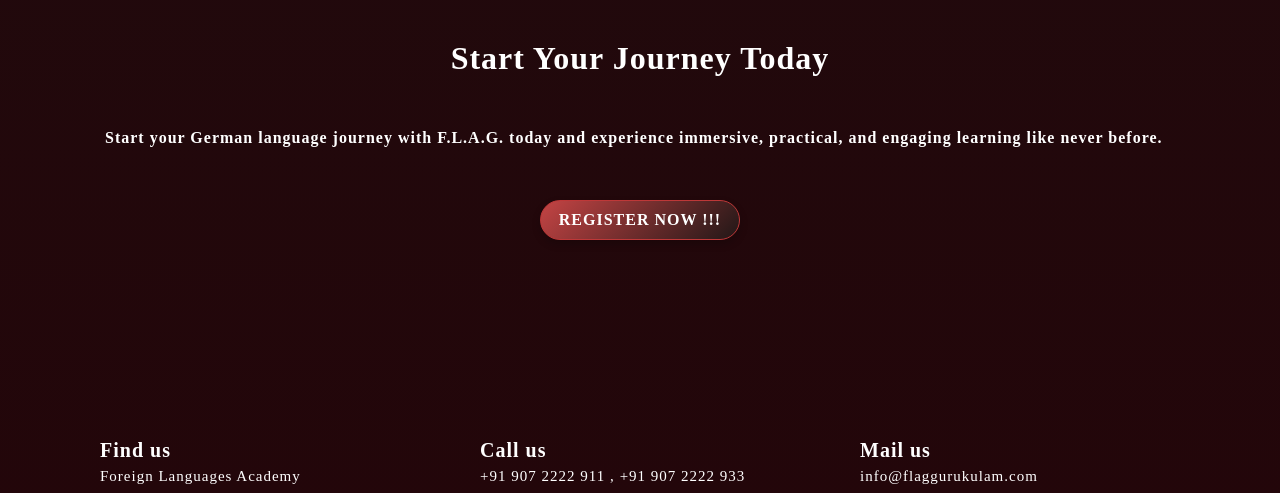
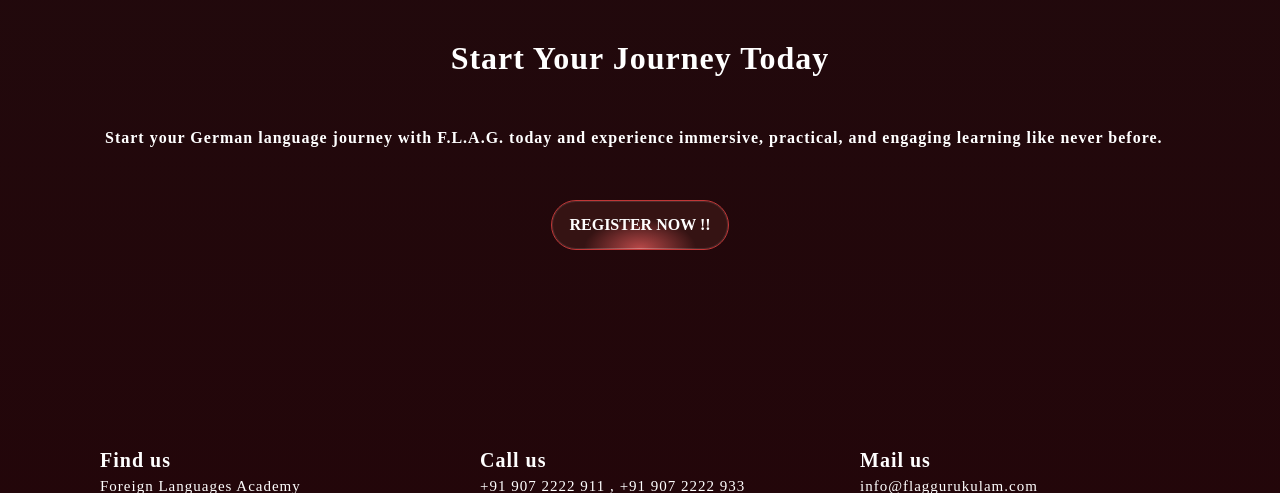
Before and after one commit to lifeplannerdev/flag, a Django app: page /whyflag/ in a window 1280 px wide. Shown: the part 2720-3213 px from the top of the page. Run offline with Django 5.2, Linux system fonts and the light colour scheme; some libraries are stand-ins or nearby versions; some web fonts are replaced.

Commit message:
feb 5 commit

```diff
--- a/templates/whyflag.html
+++ b/templates/whyflag.html
@@ -256,31 +256,69 @@
       </div>
     </div>
   </div>
-  <div style="display: flex; justify-content: center; align-items: center;margin-top: 70px;">
-    <a href="{% url 'flagapp:registeration' %}" style="text-decoration: none;">
-    <div
-      class="button4 text-center"
-      style="
-        width: 200px;
-        height: 40px;
-        border-radius: 50px;
-        background: linear-gradient(135deg, rgb(196, 68, 68), rgb(34, 23, 23));
-        display: flex;
-        justify-content: center;
-        align-items: center;
-        margin-top: -40px;
-        border: 1px solid rgb(190, 56, 56);
-        box-shadow: 0 4px 8px rgba(0, 0, 0, 0.2);
-        cursor: pointer;
-        transition: all 0.3s ease;
-      "
-      onmouseover="this.style.transform='scale(1.1)'; this.style.boxShadow='0 6px 12px rgba(0, 0, 0, 0.3)';"
-      onmouseout="this.style.transform='scale(1)'; this.style.boxShadow='0 4px 8px rgba(0, 0, 0, 0.2)';"
-    >
-      <span style="color: #fff;  font-weight: bold; letter-spacing: 1px;">REGISTER NOW !!!</span>
+  <style>
+    /* From Uiverse.io by zanina-yassine */
+  .button1 {
+    min-width: 120px;
 
-    </div>
-  </a>
+    position: relative;
+    cursor: pointer;
+
+    padding: 12px 17px;
+    border: 1px solid rgb(194, 55, 55);
+    border-radius: 30px;
+
+    box-shadow: inset 0 0 0 1px rgba(255, 255, 255, 0.1);
+    background: radial-gradient(
+      ellipse at bottom,
+      rgb(185, 73, 73) 0%,
+      rgb(53, 19, 19) 45%
+    );
+
+    color: rgb(255, 255, 255);
+
+    transition: all 1s cubic-bezier(0.15, 0.83, 0.66, 1);
+  }
+
+  .button1::before {
+    content: "";
+    width: 70%;
+    height: 1px;
+
+    position: absolute;
+    bottom: 0;
+    left: 15%;
+
+    background: rgb(255, 255, 255);
+    background: linear-gradient(
+      90deg,
+      rgba(255, 255, 255, 0) 0%,
+      rgba(255, 255, 255, 1) 50%,
+      rgba(255, 255, 255, 0) 100%
+    );
+    opacity: 0.2;
+
+    transition: all 1s cubic-bezier(0.15, 0.83, 0.66, 1);
+  }
+
+  .button1:hover {
+    color: rgb(255, 255, 255, 1);
+    transform: scale(1.1) translateY(-3px);
+  }
+
+  .button1:hover::before {
+    opacity: 1;
+  }
+
+  </style>
+  <div style="display:flex;justify-content: center;margin-top: 30px;margin-bottom: 50px;">
+    <!-- From Uiverse.io by zanina-yassine -->
+  <button class="button1" style="font-weight: bold;">REGISTER NOW !!
+
+
+
+  </button>
+
   </div>
   <footer class="footer-section">
     <div class="container">
```
